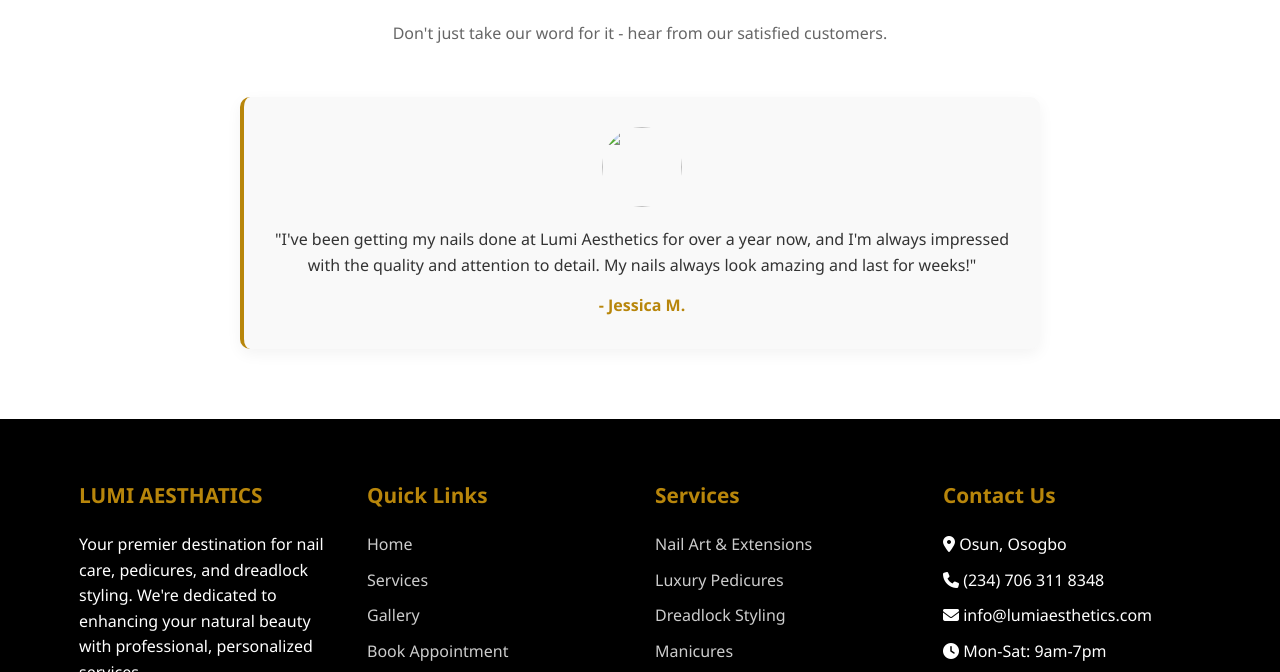
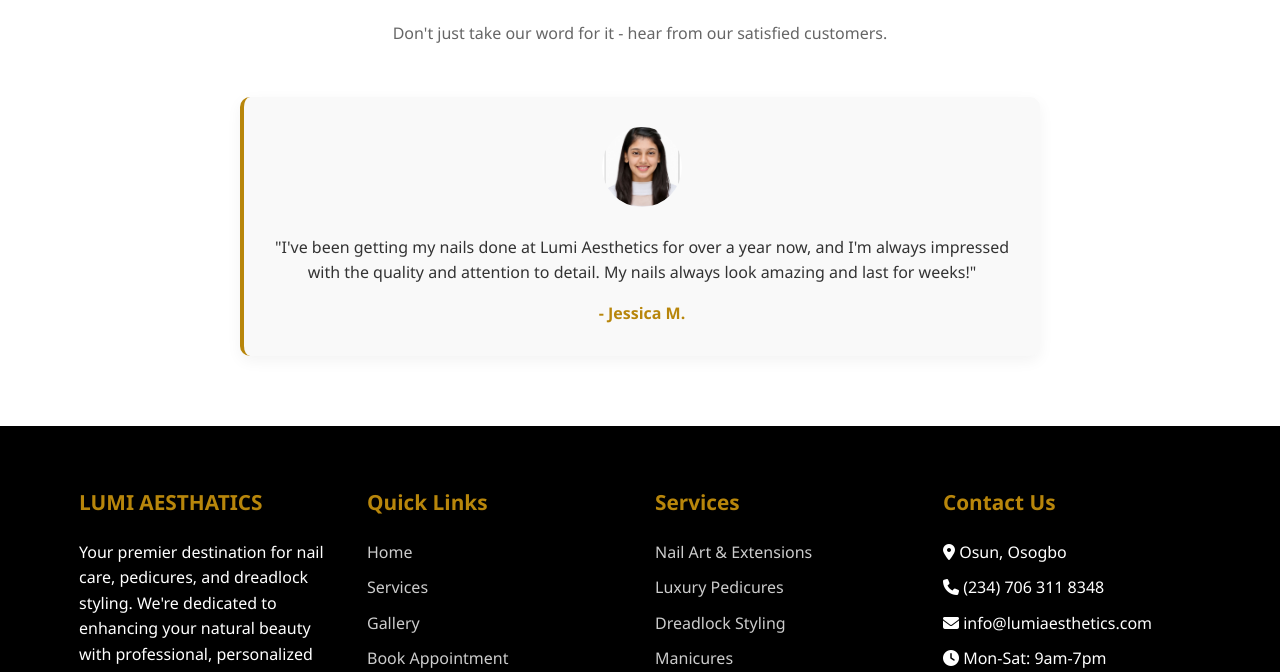
Before and after one commit to LUMI-GIT2/Lumi-Aesthetics, a plain HTML site: page index.html in a window 1280 px wide. Shown: the part 3660-4332 px from the top of the page. Drawn offline with Linux system fonts and the light colour scheme.

Commit message:
client rename

```diff
--- a/index.html
+++ b/index.html
@@ -199,7 +199,7 @@
             </div>
             <div class="testimonial-slider">
                 <div class="testimonial">
-                   <img src="images/passport size photo girl.jpeg size" alt="" class="client-img">
+                   <img src="images/passport-size-photo-girl.jpeg" alt="" class="client-img">
                     <p>"I've been getting my nails done at Lumi Aesthetics for over a year now, and I'm always impressed with the quality and attention to detail. My nails always look amazing and last for weeks!"</p>
                     <div class="client-name">- Jessica M.</div>
                 </div>
```
Also changed, not shown: images/passport-size-photo-girl.jpeg (renamed from images/passport size photo girl.jpeg).
